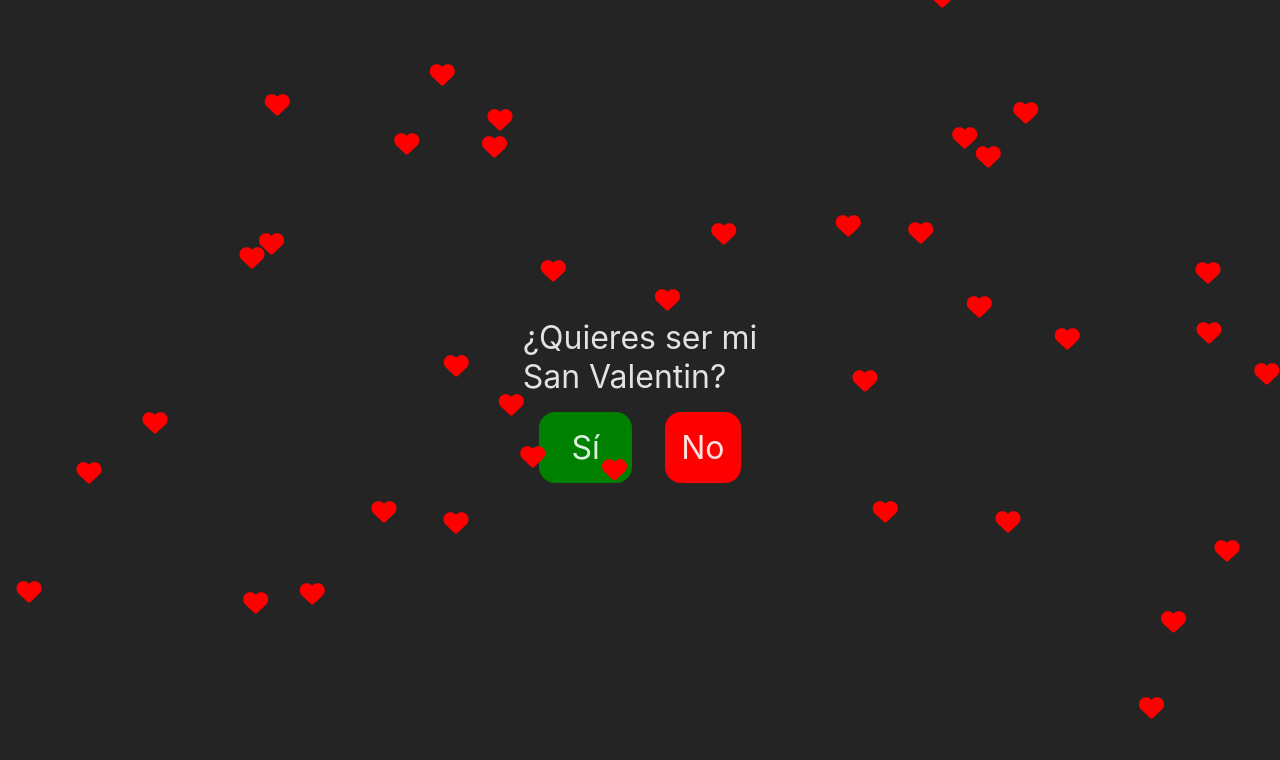
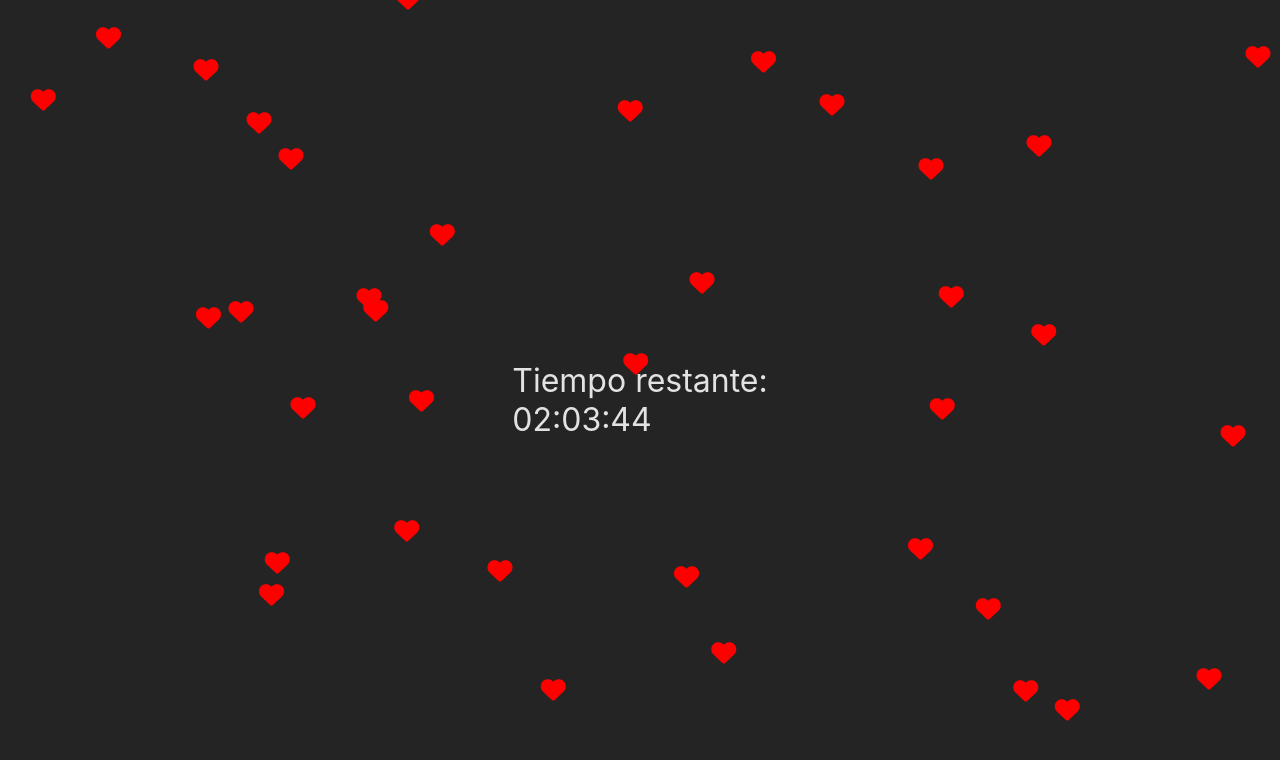
Before and after one commit to chiptime/bla-bla-bla, a Preact app: page / in a window 1280 px wide. Shown: the top 760 px of the page. Built offline with nearby package versions, Linux system fonts and the light colour scheme.

Commit message:
hearts, countdown and fireworks

```diff
--- a/src/app.tsx
+++ b/src/app.tsx
@@ -22,8 +22,8 @@ export function App() {
           clearInterval(timer);
           return 0;
         }
-        return 0;
-        // return rest;
+        // return 0;
+        return rest;
       });
     }, 1000);
   }, []);
@@ -180,7 +180,7 @@ export function App() {
 
                   <div style="display:flex; flex-flow:row; justify-content:space-around; margin-top:1rem;">
                     <div style="background-color: green; border-radius: 1rem; padding: 1rem;">
-                      <p style="font-size: 2rem; margin: 0 1rem;" onClick={(e) => {
+                      <p style="font-size: 2rem; margin: 0 0.5rem;" onClick={(e) => {
                         e.stopPropagation();
                         e.preventDefault();
 
```
